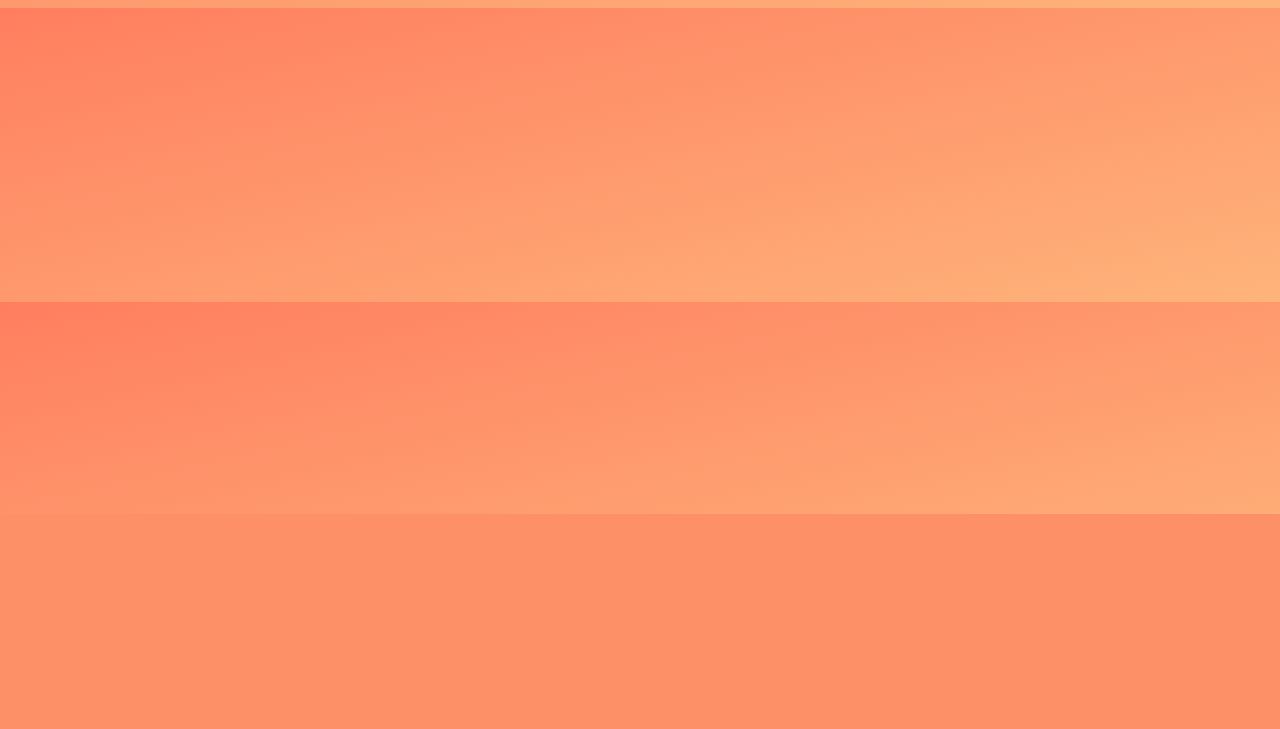
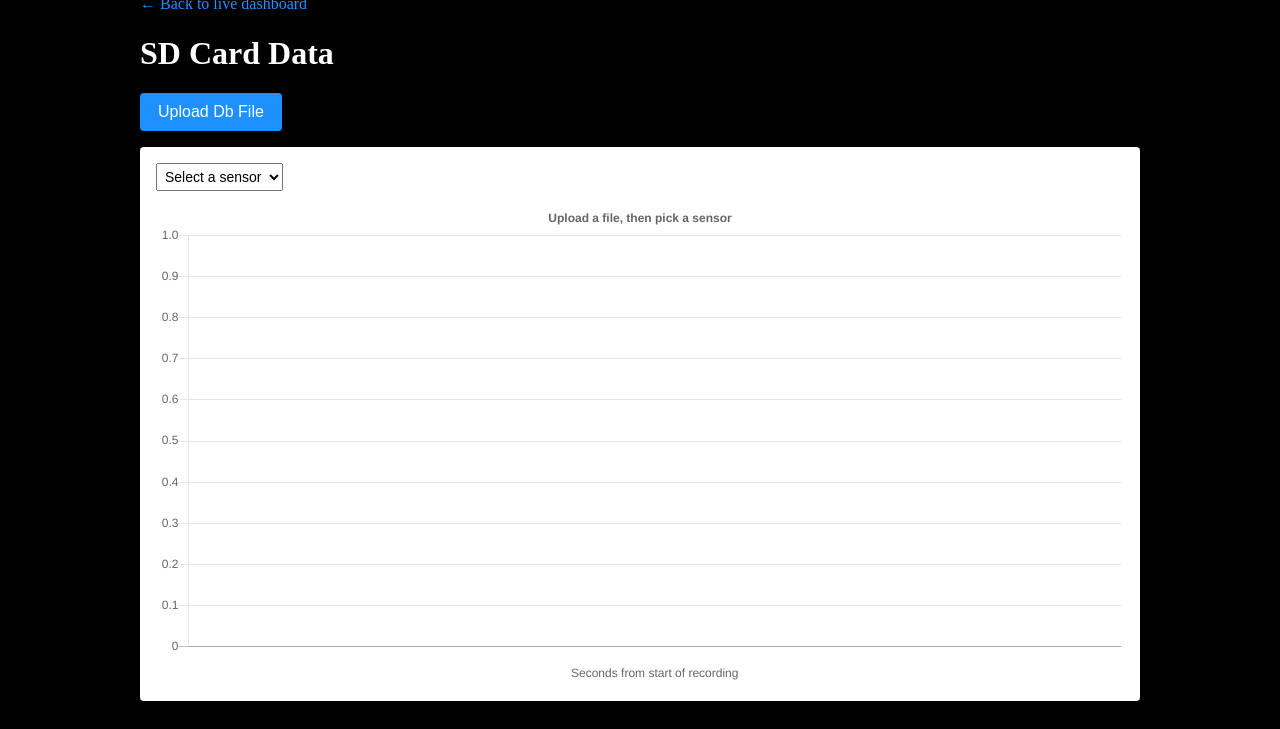
Before and after one commit to TER-Sensors-and-Microcontrollers/sensors-microcontrollers-26-27, a Flask app: page /SD in a window 1280 px wide. Shown: the part 286-1015 px from the top of the page. Before the commit the page ends 800 px from the top, so only its background shows below. Run offline with Flask 3, Linux system fonts and the light colour scheme.

Commit message:
Batching, live graphs, SD upload, errors box, scatter plot

```diff
--- a/houston/app.py
+++ b/houston/app.py
@@ -16,6 +16,8 @@ import atexit
 #from ER-sensors-microcontrollers.pi.globals import *
 import numpy as np
 from collections import deque
+import os
+from flask import request
 
 # live = {}
 # live_lock = threading.Lock()
@@ -88,6 +90,31 @@ def get_since(sensor_id, last_id):
         rows = cursor.fetchall()
         cursor.close()
     return jsonify([dict(r) for r in rows])
+
+
+# /pair/<x_id>/<y_id>
+#
+# returns the latest 500 (x, y) points for a scatter plot of two sensors.
+# For each Y reading, x is the latest X reading recorded at or before it
+# (sensors from the same CAN frame line up exactly). Oldest first.
+@app.route('/pair/<int:x_id>/<int:y_id>')
+def get_pairs(x_id, y_id):
+    db = get_db()
+    cursor = db.cursor()
+    cursor.execute(
+        "SELECT "
+        "  (SELECT x.data FROM sensor_readings x "
+        "   WHERE x.sensor_id = ? AND x.reading_id <= y.reading_id "
+        "   ORDER BY x.reading_id DESC LIMIT 1) AS x, "
+        "  y.data AS y "
+        "FROM sensor_readings y "
+        "WHERE y.sensor_id = ? "
+        "ORDER BY y.reading_id DESC LIMIT 500",
+        (x_id, y_id))
+    rows = cursor.fetchall()
+    cursor.close()
+    points = [{"x": r["x"], "y": r["y"]} for r in reversed(rows) if r["x"] is not None]
+    return jsonify(points)
 
 # /readings
 # Grab entire db of sensor readings
@@ -210,11 +237,14 @@ def get_faults():
     # Post faults low bits (2 Bytes)
     cursor.execute(
         "SELECT * FROM sensor_readings "
-        "WHERE sensor_id = 1710"
+        "WHERE sensor_id = 1710 "
         "ORDER BY timestamp DESC LIMIT 1",
     )
     row = cursor.fetchall()
-    bits = row[0][3].to_bytes(2, 'little')
+    if not row:                          # no fault data yet: return what we have
+        cursor.close()
+        return jsonify(errors)
+    bits = int(row[0][3]).to_bytes(2, 'little')
     if (bits[0] >> 0 & 1):
         errors.append({"type": "post", "error": "HW de-saturation fault"})
     if (bits[0] >> 1 & 1):
@@ -255,8 +285,10 @@ def get_faults():
         "ORDER BY timestamp DESC LIMIT 1"
     )
     row = cursor.fetchall()
-    bits = row[0][3].to_bytes(2, 'little')
-
+    if not row:                          # no fault data yet: return what we have
+        cursor.close()
+        return jsonify(errors)
+    bits = int(row[0][3]).to_bytes(2, 'little')
     if (bits[0] >> 0 & 1):
         errors.append({"type": "post", "error": "2.5V Sense Voltage Low"})
     if (bits[0] >> 1 & 1):
@@ -293,7 +325,10 @@ def get_faults():
         "ORDER BY timestamp DESC LIMIT 1"
     )
     row = cursor.fetchall()
-    bits = row[0][3].to_bytes(2, 'little')
+    if not row:                          # no fault data yet: return what we have
+        cursor.close()
+        return jsonify(errors)
+    bits = int(row[0][3]).to_bytes(2, 'little')
 
     if (bits[0] >> 0 & 1):
         errors.append({"type": "run", "error": "Motor Over-speed Fault"})
@@ -331,7 +366,10 @@ def get_faults():
         "ORDER BY timestamp DESC LIMIT 1"
     )
     row = cursor.fetchall()
-    bits = row[0][3].to_bytes(2, 'little')
+    if not row:                          # no fault data yet: return what we have
+        cursor.close()
+        return jsonify(errors)
+    bits = int(row[0][3]).to_bytes(2, 'little')
 
     if (bits[0] >> 0 & 1):
         errors.append({"type": "run", "error": "Brake Input Shorted Fault"})
@@ -366,6 +404,81 @@ def get_faults():
 
     cursor.close()
     return jsonify(errors)
+
+"""
+SD CARD UPLOAD
+"""
+
+# where uploaded SD card databases are stored (a folder next to app.py)
+UPLOAD_FOLDER = os.path.join(os.path.dirname(os.path.abspath(__file__)), 'uploads')
+UPLOADED_DB = os.path.join(UPLOAD_FOLDER, 'sd_upload.db')
+
+# /upload
+#
+# receives a .db file from the SD page, checks that it's a Houston database
+# (has a sensor_readings table), and saves it as uploads/sd_upload.db.
+# returns JSON with how many readings it holds, or an error.
+@app.route('/upload', methods = ['POST'])
+def upload_db():
+    if 'file' not in request.files:
+        return jsonify({"error": "No file was sent"}), 400
+    file = request.files['file']
+    if not file.filename.endswith('.db'):
+        return jsonify({"error": "Not a .db file"}), 400
+    os.makedirs(UPLOAD_FOLDER, exist_ok=True)
+    temp_path = UPLOADED_DB + '.tmp'
+    file.save(temp_path)
+    try:
+        conn = sqlite3.connect(temp_path)
+        count = conn.execute("SELECT COUNT(*) FROM sensor_readings").fetchone()[0]
+        conn.close()
+    except sqlite3.DatabaseError:
+        os.remove(temp_path)
+        return jsonify({"error": "This file isn't a Houston database (no sensor_readings table)"}), 400
+    os.replace(temp_path, UPLOADED_DB)
+    return jsonify({"message": "Upload successful", "readings": count})
+
+
+# get_sd_db
+#
+# opens the uploaded SD card database, or returns None if nothing has been
+# uploaded yet. Kept separate from get_db() so the live database is never touched.
+def get_sd_db():
+    if not os.path.exists(UPLOADED_DB):
+        return None
+    conn = sqlite3.connect(UPLOADED_DB)
+    conn.row_factory = sqlite3.Row      # rows can be turned into dictionaries
+    return conn
+
+# /sd/sensors
+#
+# returns every unique sensor (id, name, unit) in the uploaded file, ordered by id.
+# Same idea as /unique_sensors, but reads the uploaded file instead of the live database.
+@app.route('/sd/sensors')
+def get_sd_sensors():
+    conn = get_sd_db()
+    if conn is None:
+        return jsonify({"error": "No SD file uploaded yet"}), 404
+    rows = conn.execute(
+        "SELECT DISTINCT sensor_id, name, unit FROM sensor_readings ORDER BY sensor_id"
+    ).fetchall()
+    conn.close()
+    return jsonify([dict(r) for r in rows])
+
+# /sd/data/<sensor_id>
+#
+# returns every reading for one sensor in the uploaded file, oldest first.
+@app.route('/sd/data/<int:sensor_id>')
+def get_sd_data(sensor_id):
+    conn = get_sd_db()
+    if conn is None:
+        return jsonify({"error": "No SD file uploaded yet"}), 404
+    rows = conn.execute(
+        "SELECT * FROM sensor_readings WHERE sensor_id = ? ORDER BY reading_id",
+        (sensor_id,)
+    ).fetchall()
+    conn.close()
+    return jsonify([dict(r) for r in rows])
 
 """
 DATABASE INITIALIZATION
--- a/houston/serial-reader.py
+++ b/houston/serial-reader.py
@@ -33,9 +33,10 @@ def get_db():
 # (randomized CAN data frames + fixed set of CAN IDs) to serial port
 # does not return anything
 # BIG ENDIAN!
+# Pi speed is 125 Kilobits per second
 def feeder(ser:serial.Serial):
-    fids = [161, 162, 165, 166, 167, 172] # Changd to IDs the reader actually handles
-    weights = [1, 1, 1, 1, 1, 1] # Made weight of each ID equal
+    fids = [161, 162, 165, 166, 167, 172, 171] # Changd to IDs the reader actually handles
+    weights = [1, 1, 1, 1, 1, 1, 1] # Made weight of each ID equal
     start = time.time()
     while True:
         bytes_ = randomize_bytes()
--- /dev/null
+++ b/houston/static/sd.js
@@ -0,0 +1,65 @@
+/*
+    sd.js
+
+    graph logic for the SD card page: shows a recording uploaded from the car's SD card.
+    Reads from /sd/sensors and /sd/data/<id>, which only look at the uploaded file,
+    never the live database.
+*/
+
+const sdChart = new Chart("sdGraph", {
+    type: "line",
+    data: {
+        labels: [],
+        datasets: [{
+            label: "",
+            data: [],
+            borderColor: "rgba(0,0,255,0.6)",
+            backgroundColor: "rgba(0,0,0,0)",   // no fill under the line
+            borderWidth: 1
+        }]
+    },
+    options: {
+        title: { display: true, text: "Upload a file, then pick a sensor" },
+        legend: { display: false },
+        animation: { duration: 0 },           // no animation: recordings can be big
+        elements: { point: { radius: 0 } },   // no dot on every point
+        scales: {
+            xAxes: [{ scaleLabel: { display: true, labelString: "Seconds from start of recording" } }]
+        }
+    }
+});
+
+async function loadSdSensors() {
+    const dropdown = document.getElementById("sd-sensor");
+    const response = await fetch("/sd/sensors");
+    if (!response.ok) return;
+    const sensors = await response.json();
+    // clear old options, keeping the first "Select a sensor" one
+    dropdown.length = 1;
+    dropdown.selectedIndex = 0;
+    for (const s of sensors) {
+        const option = document.createElement("option");
+        option.value = s.sensor_id;
+        option.text = s.name + " (" + s.unit + ")";
+        dropdown.appendChild(option);
+    }
+}
+
+async function loadSdData(sensorId) {
+    const response = await fetch("/sd/data/" + sensorId);
+    if (!response.ok) return;
+    const rows = await response.json();
+    if (rows.length === 0) return;
+    const firstTime = rows[0].timestamp;
+    sdChart.data.labels = rows.map(r => (r.timestamp - firstTime).toFixed(2));
+    sdChart.data.datasets[0].data = rows.map(r => r.data);
+    sdChart.options.title.text = rows[0].name + " (" + rows[0].unit + "): " + rows.length + " readings";
+    sdChart.update();
+}
+
+document.getElementById("sd-sensor").addEventListener("change", function () {
+    loadSdData(this.value);
+});
+
+// if a file was already uploaded earlier, fill the dropdown right away
+loadSdSensors();
--- a/houston/static/style.css
+++ b/houston/static/style.css
@@ -65,7 +65,7 @@ body {
     height: 100%;
     /* z-index: 999; */
 
-    background-color: aquamarine;
+    background-color: #000000;
 }
 
 .other {
@@ -120,3 +120,66 @@ body {
     padding: 0;
     background: linear-gradient(to bottom right, #ff7e5f, #feb47b);
 }*/
+
+/* ----------------------- SD card page ----------------------- */
+
+/* centers the page content and keeps it from stretching too wide */
+.sd-page {
+    max-width: 1000px;
+    margin: 0 auto;
+    padding: 0 20px 20px 20px;
+}
+
+/* "Back to live dashboard" link */
+.sd-back {
+    display: inline-block;
+    margin-top: 16px;
+    color: dodgerblue;
+    text-decoration: none;
+}
+.sd-back:hover {
+    text-decoration: underline;
+}
+
+/* puts the upload button and its message side by side */
+.sd-upload {
+    display: flex;
+    align-items: center;
+    gap: 16px;
+    margin-bottom: 16px;
+}
+.sd-upload p {
+    margin: 0;
+}
+
+/* blue button, same blue as the dashboard's readings panel */
+.sd-button {
+    background-color: dodgerblue;
+    color: white;
+    border: none;
+    border-radius: 4px;
+    padding: 10px 18px;
+    font-size: 16px;
+    cursor: pointer;
+}
+.sd-button:hover {
+    background-color: #1873cc;
+}
+
+/* white card behind the dropdown and graph */
+.sd-graph-area {
+    background-color: white;
+    color: black;
+    border-radius: 4px;
+    padding: 16px;
+}
+.sd-graph-area select {
+    font-size: 14px;
+    padding: 4px;
+    margin-bottom: 10px;
+}
+
+/* each fault on its own line */
+#errors {
+    white-space: pre-line;
+}
--- a/houston/templates/SD.html
+++ b/houston/templates/SD.html
@@ -4,13 +4,34 @@
         <title> Flask App </title>
         <link rel = "stylesheet" type= "text/css" href = " {{ url_for('static', filename = 'style.css') }}">
     </head>
-    <body style = "background: linear-gradient(to bottom right, #ff7e5f, #feb47b); ">
+    <body>
         <div class = "title">
             <img src="https://sites.tufts.edu/racing/files/2020/04/cropped-newlogo-2.png"
             width="337.5" length="750"/>
         </div>
-        <button id = "upload">Upload Db File</button>
-        <input type = "file" id = "file-input" style = "display: none">
+
+        <div class = "sd-page">
+            <a class = "sd-back" href = "/">&larr; Back to live dashboard</a>
+            <h1>SD Card Data</h1>
+
+            <!-- upload button, hidden file picker, and a line for upload messages -->
+            <div class = "sd-upload">
+                <button id = "upload" class = "sd-button">Upload Db File</button>
+                <input type = "file" id = "file-input" style = "display: none">
+                <p id = "upload-status"></p>
+            </div>
+
+            <!-- graph of the uploaded recording -->
+            <div class = "sd-graph-area">
+                <select id = "sd-sensor">
+                    <option value = "" disabled selected>Select a sensor</option>
+                </select>
+                <canvas id = "sdGraph"></canvas>
+            </div>
+        </div>
+
+        <script src="https://cdnjs.cloudflare.com/ajax/libs/Chart.js/2.9.4/Chart.js"></script>
+        <script src="{{ url_for('static', filename='sd.js') }}"></script>
         <script src="{{ url_for('static', filename='buttons.js') }}"></script>
     </body>
 </html>
```
Also changed, not shown: houston/static/buttons.js (+29 -7 lines), houston/static/errors.js (+7 -2 lines), houston/static/graphs.js (+85 -74 lines), houston/templates/index.html (+4 -5 lines), 1 other file.
